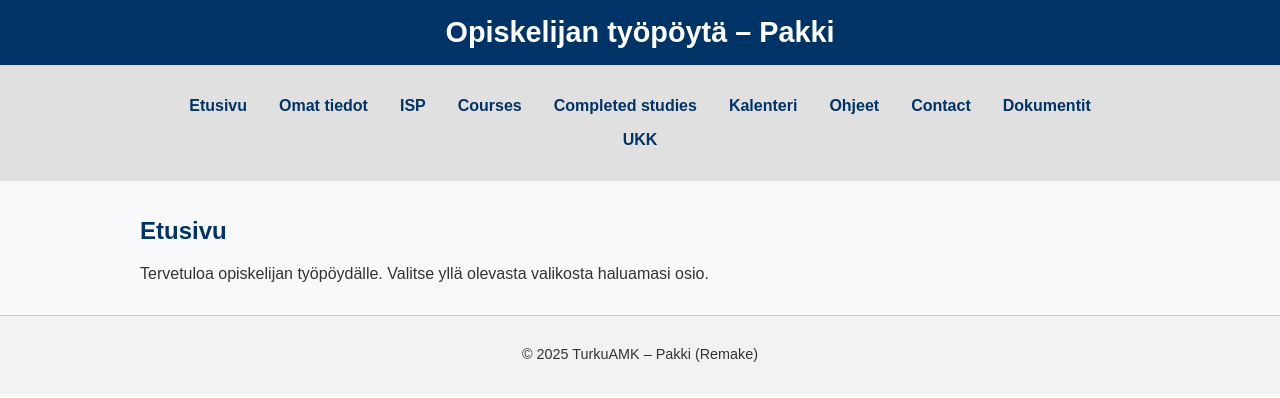
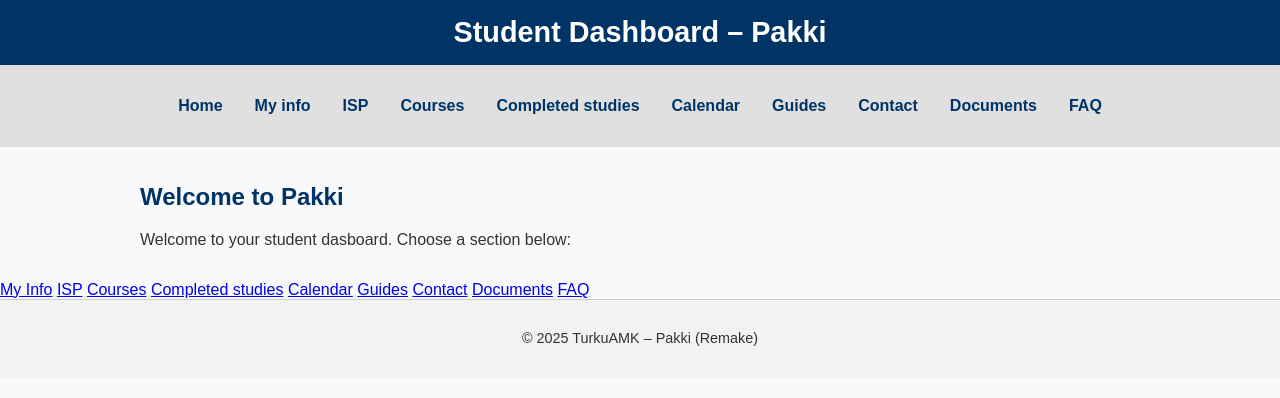
Before and after one commit to samiseveri/UI-Paskaa, a plain HTML site: page index.html in a window 1280 px wide. Drawn offline with Linux system fonts and the light colour scheme.

Commit message:
index.html done

```diff
--- a/index.html
+++ b/index.html
@@ -8,28 +8,41 @@
 </head>
 <body>
 <header>
-    <h1>Opiskelijan työpöytä – Pakki</h1>
+    <h1>Student Dashboard – Pakki</h1>
 </header>
 <nav>
     <div class="container">
 
-        <a href="index.html">Etusivu</a>
-        <a href="omasivu.html">Omat tiedot</a>
+        <a href="index.html">Home</a>
+        <a href="omasivu.html">My info</a>
         <a href="hops.html">ISP</a>
         <a href="Courses.html">Courses</a>
         <a href="suoritukset.html">Completed studies</a>
-        <a href="kalenteri.html">Kalenteri</a>
-        <a href="ohjeet.html">Ohjeet</a>
+        <a href="kalenteri.html">Calendar</a>
+        <a href="ohjeet.html">Guides</a>
         <a href="Contact.html">Contact</a>
-        <a href="dokumentit.html">Dokumentit</a>
-        <a href="ukko.html">UKK</a>
+        <a href="dokumentit.html">Documents</a>
+        <a href="ukko.html">FAQ</a>
 
     </div>
 </nav>
 <main>
-    <div class="container">
-        <h2>Etusivu</h2>
-        <p>Tervetuloa opiskelijan työpöydälle. Valitse yllä olevasta valikosta haluamasi osio.</p>
+    <div class="container homepage-intro">
+        <h2>Welcome to Pakki</h2>
+        <p>Welcome to your student dasboard. Choose a section below:</p>
+    </div>
+
+    <div class="homepage-cards">
+        <a href="omasivu.html" class="card">My Info</a>
+        <a href="hops.html" class="card">ISP</a>
+        <a href="Courses.html" class="card">Courses</a>
+        <a href="suoritukset.html" class="card">Completed studies</a>
+        <a href="kalenteri.html" class="card">Calendar</a>
+        <a href="ohjeet.html" class="card">Guides</a>
+        <a href="Contact.html" class="card">Contact</a>
+        <a href="dokumentit.html" class="card">Documents</a>
+        <a href="ukko.html" class="card">FAQ</a>
+
     </div>
 </main>
 <footer>
```
